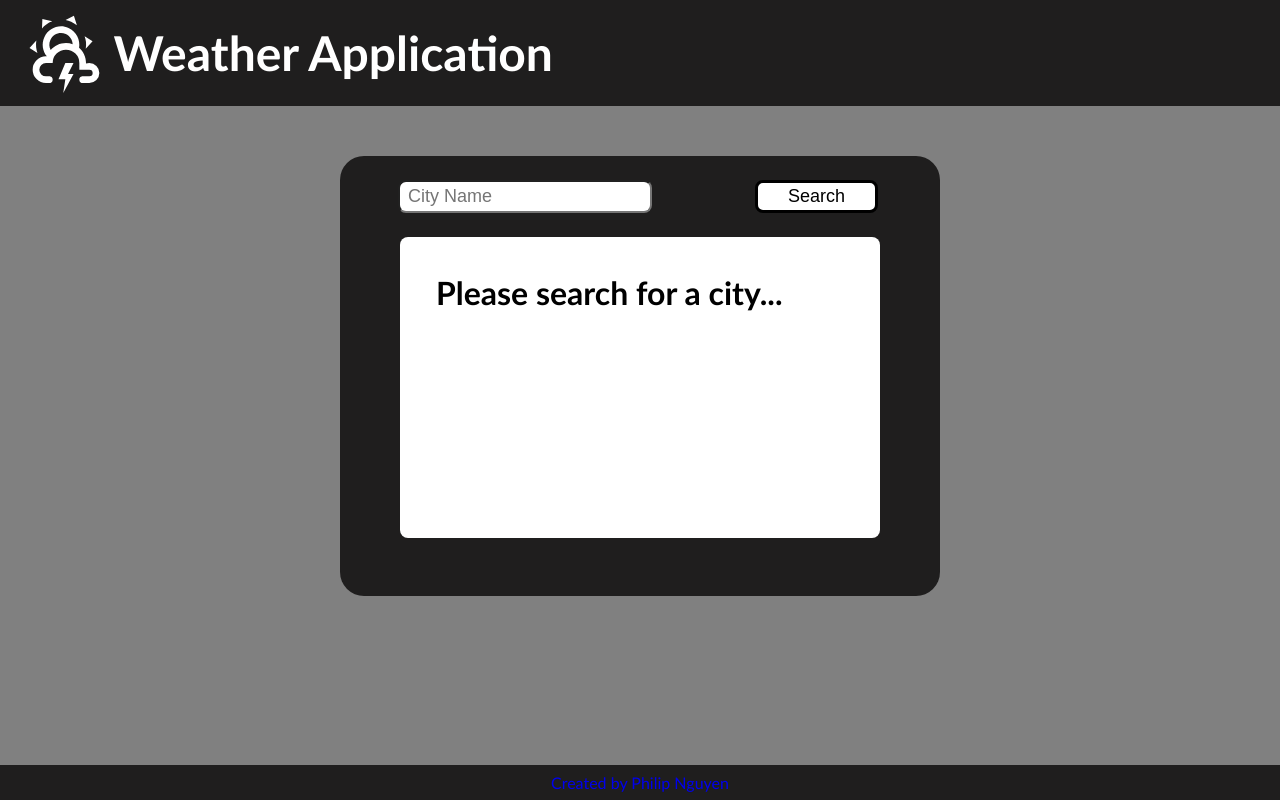
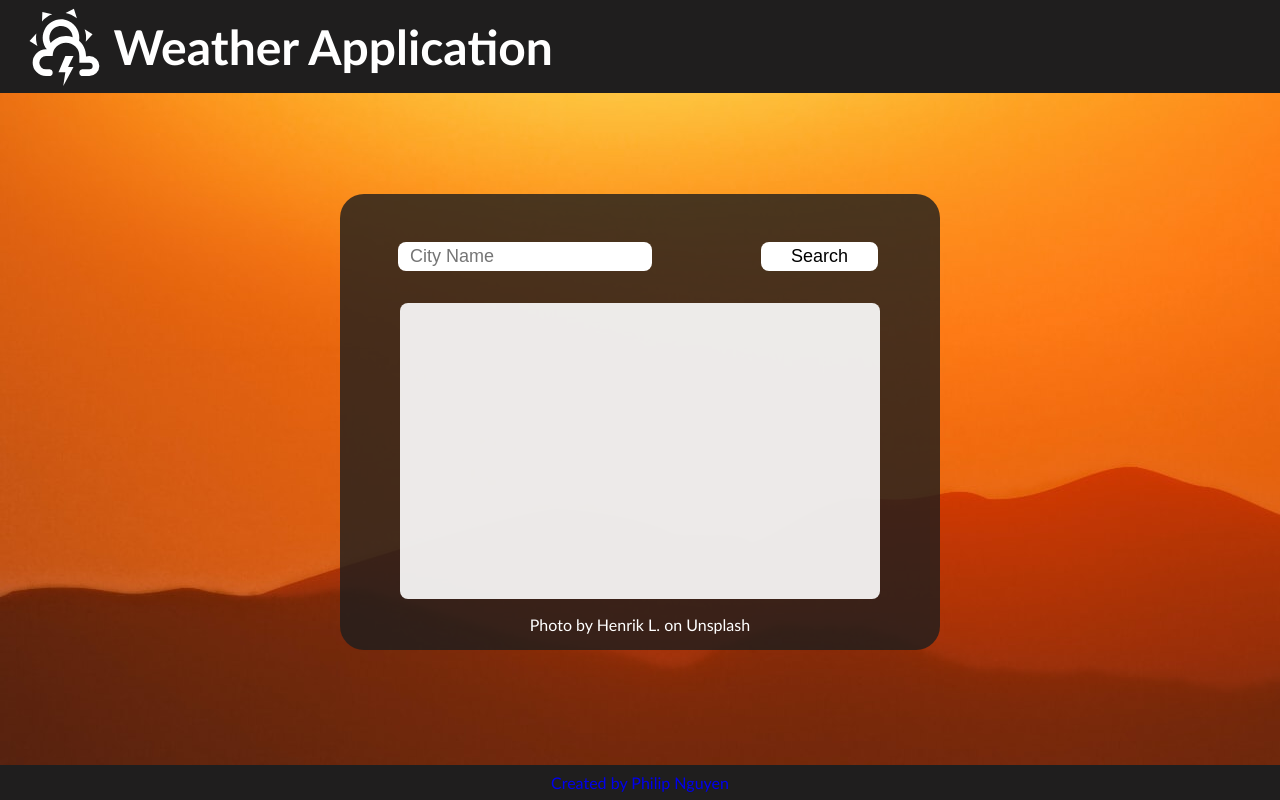
Before and after one commit to pn-code/weather-app, a website built with webpack: page src/index.html in a window 1280 px wide. Built offline with nearby package versions, Linux system fonts and the light colour scheme.

Commit message:
added background image

```diff
--- a/src/index.html
+++ b/src/index.html
@@ -18,12 +18,13 @@
                 <button class="search-btn">Search</button>
             </div>
             <div id="weather-item">
-                <h1 class="location">Please search for a city...</h1>
+                <h1 class="location"></h1>
                 <h2 class="temperature"></h2>
                 <h2 class="weather"></h2>
                 <h2 class="humidity"></h2>
                 <h2 class="wind"></h2>
             </div>
+            <p>Photo by <a href="https://unsplash.com/@henrikladewig?utm_source=unsplash&utm_medium=referral&utm_content=creditCopyText">Henrik L.</a> on <a href="https://unsplash.com/t/nature?utm_source=unsplash&utm_medium=referral&utm_content=creditCopyText">Unsplash</a></p>
         </div>
         <div class="footer">
             <a href="https://github.com/pn-code"> Created by Philip Nguyen </a>
--- a/src/style.css
+++ b/src/style.css
@@ -1,9 +1,10 @@
 body {
-    padding: 0;
     margin: 0;
     background-color: grey;
     color: white;
     font-family:'Trebuchet MS', 'Lucida Sans Unicode', 'Lucida Grande', 'Lucida Sans', Arial, sans-serif;
+    background-image: url(./img/background.jpg);
+    background-position: center;
 }
 
 #main {
@@ -11,6 +12,7 @@ body {
     flex-direction: column;
     align-items: center;
     gap: 50px;
+    min-height: 150%;
 }
 
 .header {
@@ -20,7 +22,7 @@ body {
     font-weight: 800;
     background-color: rgb(31, 30, 30);
     width: 100%;
-    padding-block: 1%;
+    padding-block: .5%;
     align-items: center;
 }
 
@@ -31,13 +33,29 @@ body {
     margin-left: 2%;
 }
 
-.app-contents{
+.app-contents {
     display: flex;
     flex-direction: column;
-    background-color: rgb(31, 30, 30);
+    margin-top: 4%;
+    padding-top: 16px;
+    background-color: rgba(29, 29, 29, 0.8);
     border-radius: 24px;
     height: 440px;
     width: 600px;
+}
+
+.app-contents p {
+    text-align: center;
+}
+
+.app-contents a {
+    text-decoration: none;
+    color: white;
+}
+
+.app-contents a:hover {
+    text-decoration: underline;
+    color: rgba(0, 68, 255, 0.8);
 }
 
 .search-container {
@@ -46,7 +64,7 @@ body {
     width: 80%;
     margin-left: 4%;
     border-radius: 12px;
-    padding-block: 24px;
+    padding-block: 32px;
     padding-inline: 34px;
 }
 
@@ -59,24 +77,26 @@ body {
     width: 50%;
     font-size: 18px;
     padding-block: 4px;
-    padding-left: 8px;
+    padding-left: 12px;
+    border: none;
 }
 
-.search-btn{
+.search-btn {
     padding-inline: 30px;
     border: solid 3px;
     background-color: rgb(255, 255, 255);
     color: rgb(0, 0, 0);
+    border: none;
 }
 
-.search-btn:hover{
-    background-color: rgb(48, 46, 46);
+.search-btn:hover {
+    background-color: rgba(3, 3, 3, 0.5);
     color: rgb(255, 255, 255);
 }
 
 #weather-item {
     color: black;
-    background-color: white;
+    background-color: rgba(255, 255, 255, 0.9);
     margin-inline: 10%;
     padding-top: 2.5%;
     padding-left: 6%;
```
Also changed, not shown: README.md, dist/3a6b0c091a964a2a92cc.jpg (added), dist/42f78bb309c74da36fdb.jpg (added), dist/index.html, dist/main.js, src/img/background.jpg (added).
